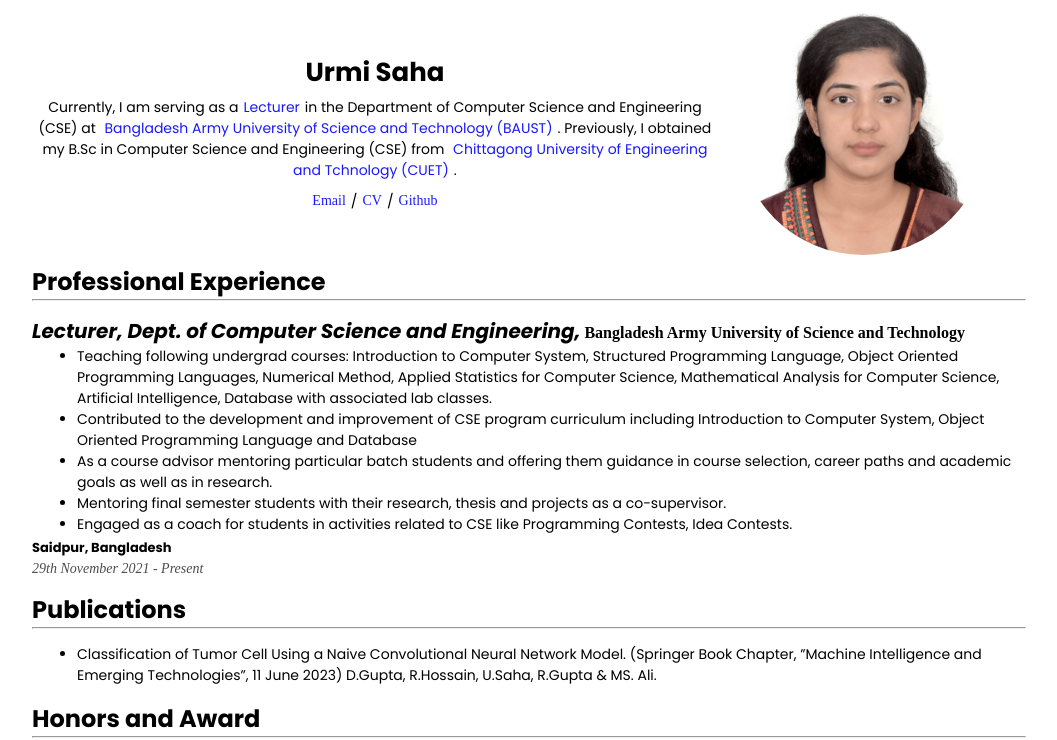
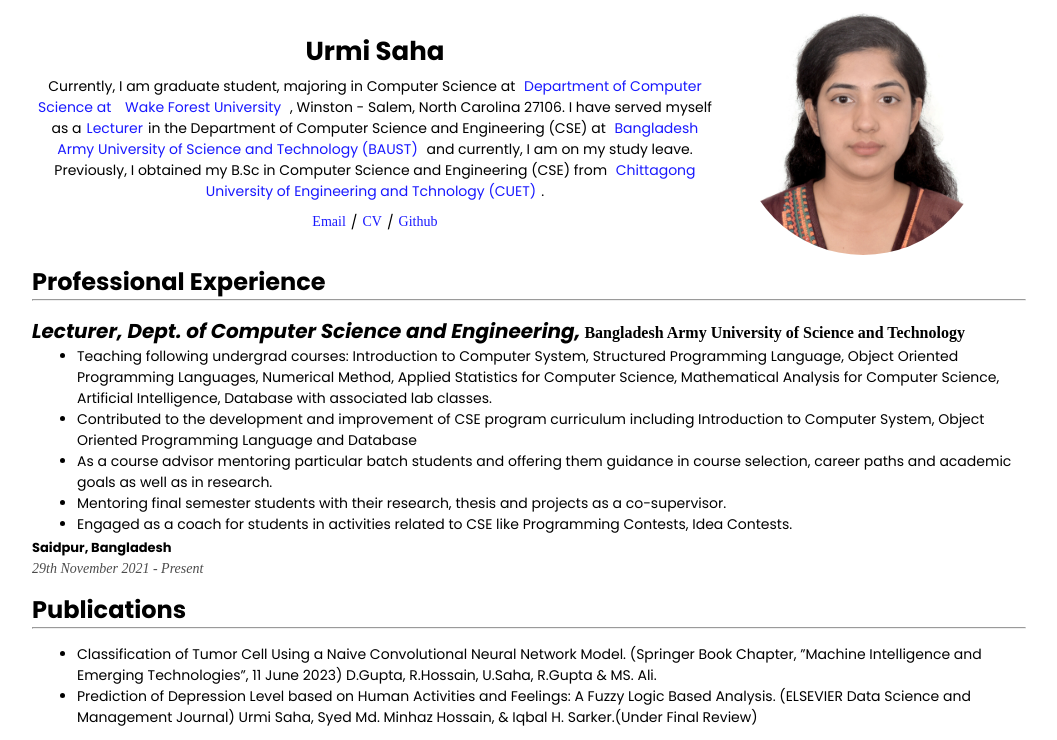
Before and after one commit to SahaUrmi/thesis_research, a plain HTML site: page index.html in a window 1280 px wide. Shown: the top 740 px of the page, without its empty margins (111-1168 px from the left). Drawn offline with Linux system fonts and the light colour scheme.

Commit message:
index.html

```diff
--- a/index.html
+++ b/index.html
@@ -13,7 +13,7 @@
           <h3>Urmi Saha</h3>
           <p>
             <!-- dummyText -->
-           Currently, I am serving as a<a href="https://baust.edu.bd/cse/employees/urmi-saha/" target="_blank">Lecturer</a>in the Department of Computer Science and Engineering (CSE) at <a href="https://baust.edu.bd" target="_blank">Bangladesh Army University of Science and Technology (BAUST)</a>. Previously, I obtained my B.Sc in Computer Science and Engineering (CSE) from <a href="https://cuet.ac.bd" target="_blank">Chittagong University of Engineering and Tchnology (CUET)</a>.
+           Currently, I am graduate student, majoring in Computer Science at <a href="https://cs.wfu.edu/ target="_blank"> Department of Computer Science at </a> <a href="https://www.wfu.edu/" target="_blank"> Wake Forest University</a> , Winston - Salem, North Carolina 27106. I have served myself as a<a href="https://baust.edu.bd/cse/employees/urmi-saha/" target="_blank">Lecturer</a>in the Department of Computer Science and Engineering (CSE) at <a href="https://baust.edu.bd" target="_blank">Bangladesh Army University of Science and Technology (BAUST)</a> and currently, I am on my study leave. Previously, I obtained my B.Sc in Computer Science and Engineering (CSE) from <a href="https://cuet.ac.bd" target="_blank">Chittagong University of Engineering and Tchnology (CUET)</a>.
           </p>
           <div class="links">
             <a href="mailto:sahaurmicse@gmail.com" target="_blank">Email</a>
@@ -127,6 +127,10 @@
                 Network Model. (Springer Book Chapter, ”Machine Intelligence and
                 Emerging Technologies”, 11 June 2023) D.Gupta, R.Hossain,
                 U.Saha, R.Gupta & MS. Ali.
+              </li>
+              <li >
+                Prediction of Depression Level based on Human Activities and Feelings: A Fuzzy Logic Based Analysis.
+               (ELSEVIER Data Science and Management Journal) Urmi Saha,  Syed Md. Minhaz Hossain, & Iqbal H. Sarker.(Under Final Review)
               </li>
             </ul>
           </div>
```
